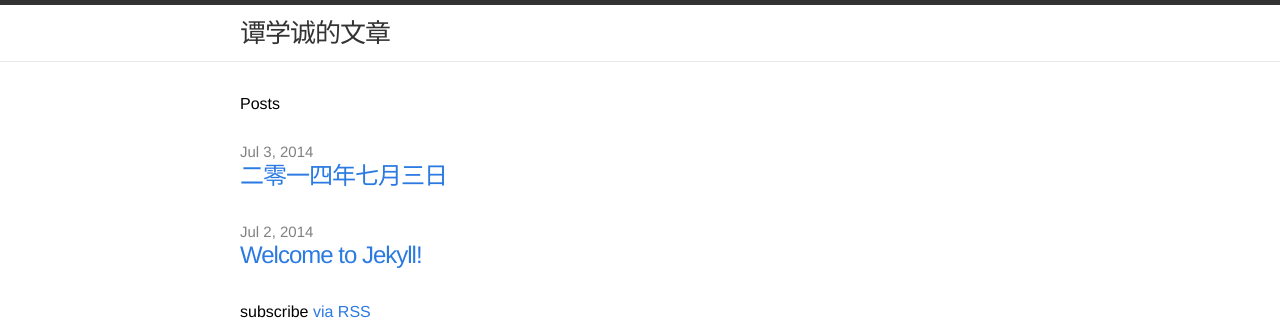
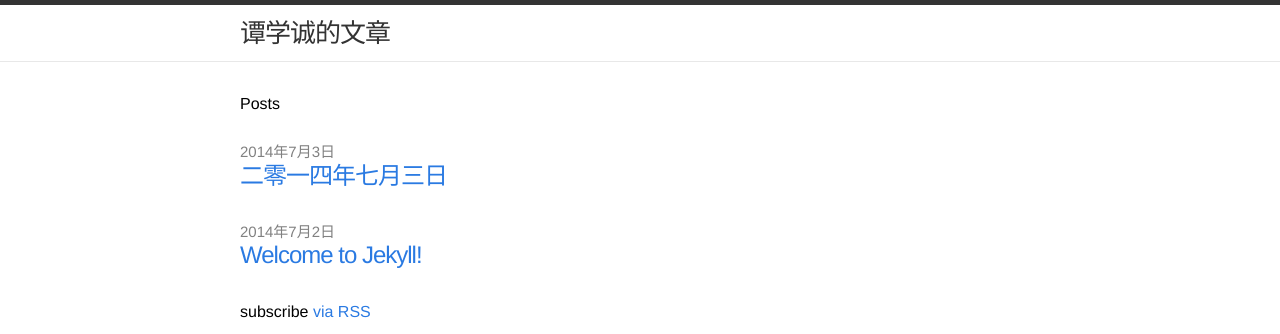
Before and after one commit to TanXuecheng/TanXuecheng.github.io, a Jekyll site: the page built from index.html, in a window 1280 px wide. Shown: the top 334 px of the page. Built offline with Jekyll 4.4.1, drawn with Linux system fonts in a browser that asks for light colours.

Commit message:
modify date format

```diff
--- a/_layouts/post.html
+++ b/_layouts/post.html
@@ -5,7 +5,7 @@ layout: default
 
   <header class="post-header">
     <h1>{{ page.title }}</h1>
-    <p class="meta">{{ page.date | date: "%b %-d, %Y" }}{% if page.author %} • {{ page.author }}{% endif %}{% if page.meta %} • {{ page.meta }}{% endif %}</p>
+    <p class="meta">{{ page.date | date: "%Y年%-m月%-d日" }}{% if page.author %} • {{ page.author }}{% endif %}{% if page.meta %} • {{ page.meta }}{% endif %}</p>
   </header>
 
   <article class="post-content">
--- a/index.html
+++ b/index.html
@@ -9,7 +9,7 @@ layout: default
   <ul class="posts">
     {% for post in site.posts %}
       <li>
-        <span class="post-date">{{ post.date | date: "%b %-d, %Y" }}</span>
+        <span class="post-date">{{ post.date | date: "%Y年%-m月%-d日" }}</span>
         <a class="post-link" href="{{ post.url | prepend: site.baseurl }}">{{ post.title }}</a>
       </li>
     {% endfor %}
```
